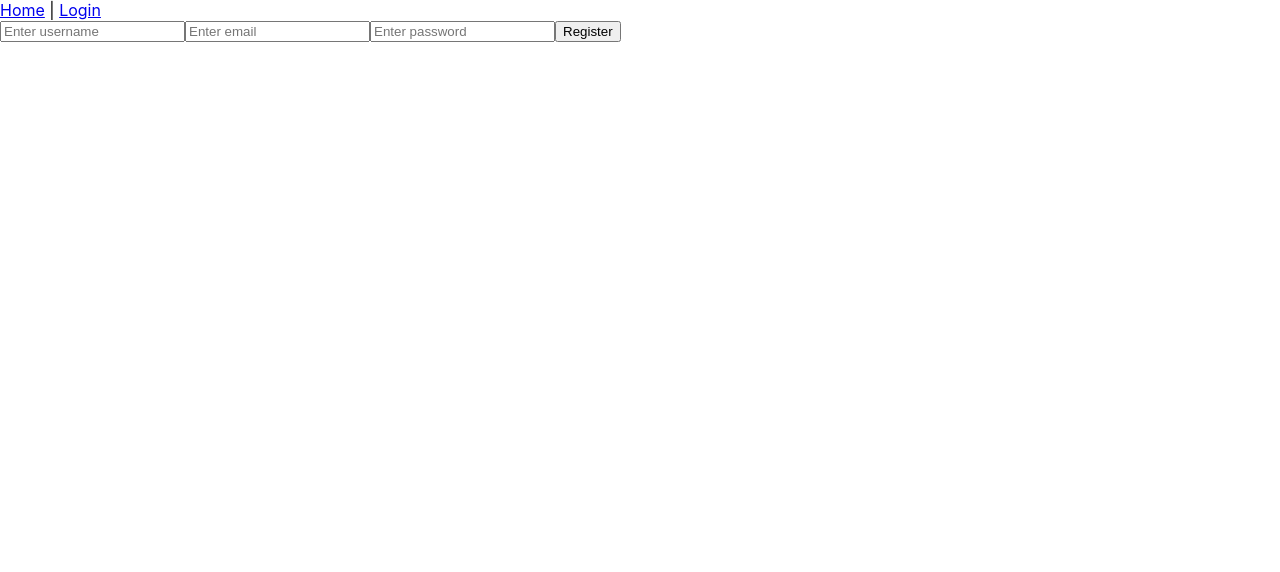
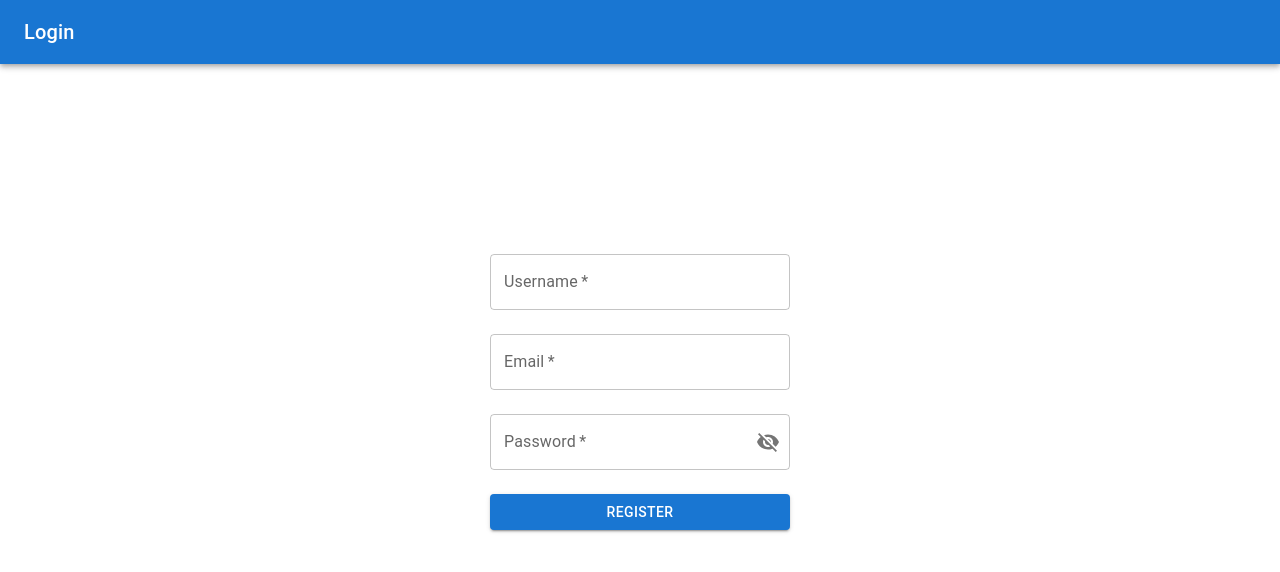
Before and after one commit to irynadubets/budget-tracker, a React (Create React App) app in the folder frontend/: page /register in a window 1280 px wide. Shown: the top 572 px of the page. Built offline with nearby package versions, Linux system fonts and the light colour scheme; the HTML template or start-up script is replaced by a standard one.

Commit message:
feat: add material ui styling to login, register pages, and header

```diff
--- a/frontend/package.json
+++ b/frontend/package.json
@@ -3,6 +3,10 @@
   "version": "0.1.0",
   "private": true,
   "dependencies": {
+    "@emotion/react": "^11.11.1",
+    "@emotion/styled": "^11.11.0",
+    "@mui/icons-material": "^5.14.18",
+    "@mui/material": "^5.14.18",
     "@testing-library/jest-dom": "^5.17.0",
     "@testing-library/react": "^13.4.0",
     "@testing-library/user-event": "^13.5.0",
--- a/frontend/src/components/Header.tsx
+++ b/frontend/src/components/Header.tsx
@@ -1,21 +1,35 @@
 import React, { useContext } from 'react';
-import { Link } from 'react-router-dom';
 import AuthContext from '../context/AuthContext';
+import AppBar from '@mui/material/AppBar';
+import Toolbar from '@mui/material/Toolbar';
+import Typography from '@mui/material/Typography';
+import IconButton from '@mui/material/IconButton';
+import LogoutIcon from '@mui/icons-material/Logout';
 
 const Header: React.FC = () => {
   const { user, logoutUser } = useContext(AuthContext);
 
   return (
-    <div>
-      <Link to="/">Home</Link>
-      <span> | </span>
-      {user ? (
-        <p onClick={logoutUser}>Logout</p>
-      ) : (
-        <Link to="/login">Login</Link>
-      )}
-      {user && <p>Hello {user.user_id}!</p>}
-    </div>
+    <AppBar position="static">
+      <Toolbar>
+        {user && (
+          <Typography variant="h6" component="div">
+            Home
+          </Typography>
+        )}
+        {user ? (
+          <>
+            <IconButton color="inherit" style={{ marginLeft: 'auto', marginRight: '10px' }} onClick={logoutUser}>
+              <LogoutIcon />
+            </IconButton>
+          </>
+        ) : (
+          <Typography variant="h6" component="div">
+            Login
+          </Typography>
+        )}
+      </Toolbar>
+    </AppBar>
   );
 };
 
--- a/frontend/src/context/AuthContext.js
+++ b/frontend/src/context/AuthContext.js
@@ -65,7 +65,6 @@ export const AuthProvider = ({children}) => {
     }
 
     let logoutUser = (e) => {
-//        e.preventDefault()
         console.log('removing tokens from localStorage and logging out')
         localStorage.removeItem('authTokens')
         setAuthTokens(null)
--- a/frontend/src/pages/LoginPage.tsx
+++ b/frontend/src/pages/LoginPage.tsx
@@ -1,25 +1,66 @@
-import React, { FormEvent, useContext } from 'react';
+import React, { FormEvent, useContext, useState } from 'react';
 import { useNavigate } from 'react-router-dom';
 import AuthContext from '../context/AuthContext';
+import TextField from '@mui/material/TextField';
+import Button from '@mui/material/Button';
+import InputAdornment from '@mui/material/InputAdornment';
+import IconButton from '@mui/material/IconButton';
+import Visibility from '@mui/icons-material/Visibility';
+import VisibilityOff from '@mui/icons-material/VisibilityOff';
 
 const LoginPage: React.FC = () => {
-  const {loginUser} = useContext(AuthContext);
+  const { loginUser } = useContext(AuthContext);
   const navigate = useNavigate();
+  const [showPassword, setShowPassword] = useState(false);
 
   const handleRegisterLink = () => {
     navigate('/register');
   };
 
+  const handleTogglePasswordVisibility = () => {
+    setShowPassword((prevShowPassword) => !prevShowPassword);
+  };
+
+  const handleSubmit = (e: FormEvent) => {
+    e.preventDefault();
+    loginUser(e);
+  };
+
   return (
-    <div>
-      <form onSubmit={loginUser}>
-        <input type="text" name="username" placeholder="Enter username" />
-        <input type="password" name="password" placeholder="Enter password" />
-        <input type="submit" value="Login" />
+    <div style={{ display: 'flex', flexDirection: 'column', alignItems: 'center', justifyContent: 'center', height: '80vh' }}>
+      <form onSubmit={handleSubmit} style={{ display: 'flex', flexDirection: 'column', minWidth: '300px', margin: 'auto' }}>
+        <TextField
+          type="text"
+          name="username"
+          label="Username"
+          variant="outlined"
+          margin="normal"
+          required
+        />
+        <TextField
+          type={showPassword ? 'text' : 'password'}
+          name="password"
+          label="Password"
+          variant="outlined"
+          margin="normal"
+          required
+          InputProps={{
+            endAdornment: (
+              <InputAdornment position="end">
+                <IconButton onClick={handleTogglePasswordVisibility} edge="end">
+                  {showPassword ? <Visibility /> : <VisibilityOff />}
+                </IconButton>
+              </InputAdornment>
+            ),
+          }}
+        />
+        <Button type="submit" variant="contained" color="primary" style={{ marginTop: '16px' }}>
+          Login
+        </Button>
       </form>
 
-      <p>
-        Don't have an account?
+      <p style={{ textAlign: 'center', marginTop: '16px' }}>
+        Don't have an account?{' '}
         <span style={{ cursor: 'pointer', color: 'blue' }} onClick={handleRegisterLink}>
           Register here
         </span>
--- a/frontend/src/pages/RegisterPage.tsx
+++ b/frontend/src/pages/RegisterPage.tsx
@@ -1,30 +1,72 @@
-import React, { FormEvent, useContext } from 'react';
+import React, { FormEvent, useContext, useState } from 'react';
 import AuthContext from '../context/AuthContext';
+import TextField from '@mui/material/TextField';
+import Button from '@mui/material/Button';
+import InputAdornment from '@mui/material/InputAdornment';
+import IconButton from '@mui/material/IconButton';
+import Visibility from '@mui/icons-material/Visibility';
+import VisibilityOff from '@mui/icons-material/VisibilityOff';
 
 const RegisterPage: React.FC = () => {
   const { registerUser } = useContext(AuthContext);
+  const [showPassword, setShowPassword] = useState(false);
 
   const handleRegister = async (e: FormEvent) => {
     e.preventDefault();
     const form = e.currentTarget as HTMLFormElement;
-        console.log("handing register");
+
     const userData = {
       username: form.username.value,
       email: form.email.value,
       password: form.password.value,
     };
-        console.log(userData);
 
     registerUser(userData);
   };
 
+  const handleTogglePasswordVisibility = () => {
+    setShowPassword((prevShowPassword) => !prevShowPassword);
+  };
+
   return (
-        <div>
-            <form onSubmit={handleRegister}>
-                <input type="text" name="username" placeholder="Enter username" />
-                <input type="email" name="email" placeholder="Enter email" />
-                <input type="password" name="password" placeholder="Enter password" />
-                <input type="submit" value="Register" />
+    <div style={{ display: 'flex', flexDirection: 'column', alignItems: 'center', justifyContent: 'center', height: '80vh' }}>
+      <form onSubmit={handleRegister} style={{ display: 'flex', flexDirection: 'column', minWidth: '300px', margin: 'auto' }}>
+        <TextField
+          type="text"
+          name="username"
+          label="Username"
+          variant="outlined"
+          margin="normal"
+          required
+        />
+        <TextField
+          type="email"
+          name="email"
+          label="Email"
+          variant="outlined"
+          margin="normal"
+          required
+        />
+        <TextField
+          type={showPassword ? 'text' : 'password'}
+          name="password"
+          label="Password"
+          variant="outlined"
+          margin="normal"
+          required
+          InputProps={{
+            endAdornment: (
+              <InputAdornment position="end">
+                <IconButton onClick={handleTogglePasswordVisibility} edge="end">
+                  {showPassword ? <Visibility /> : <VisibilityOff />}
+                </IconButton>
+              </InputAdornment>
+            ),
+          }}
+        />
+        <Button type="submit" variant="contained" color="primary" style={{ marginTop: '16px' }}>
+          Register
+        </Button>
       </form>
     </div>
   );
```
Also changed, not shown: 1 other file (tests, documents, lock files or other folders). Lines whose indentation alone changed are shown as unchanged.
